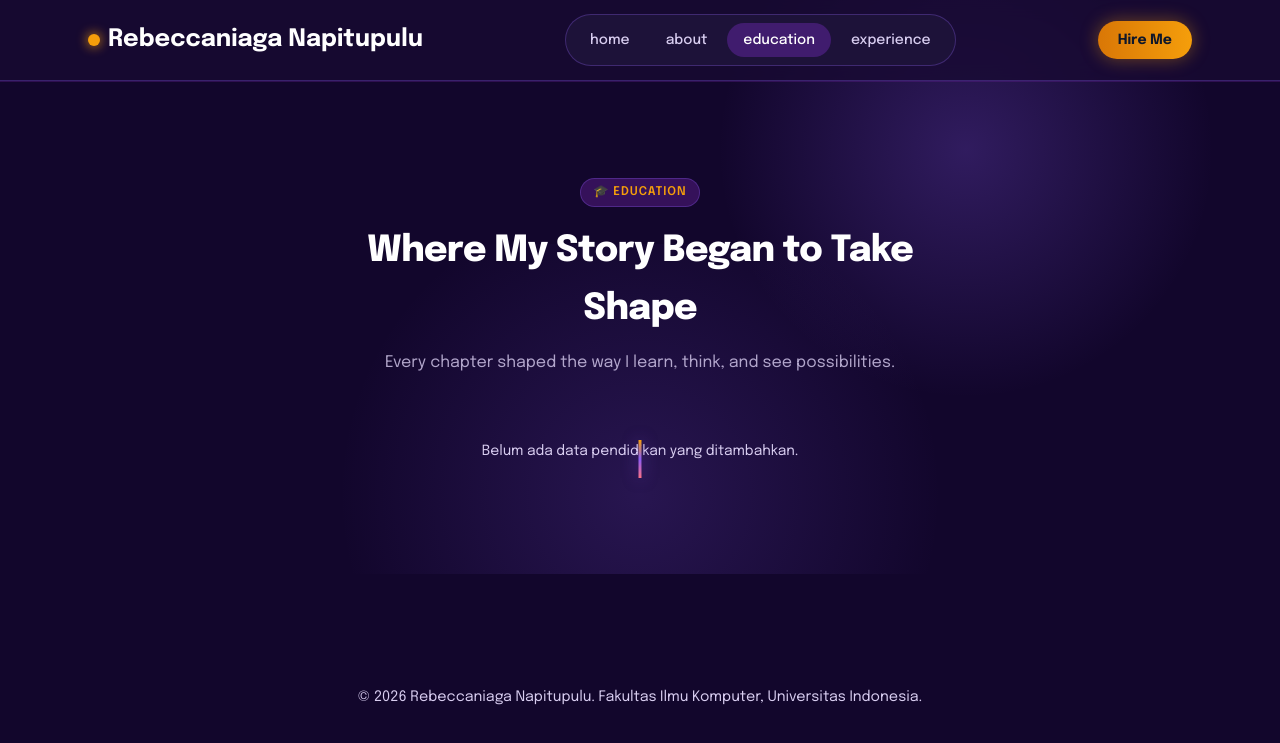
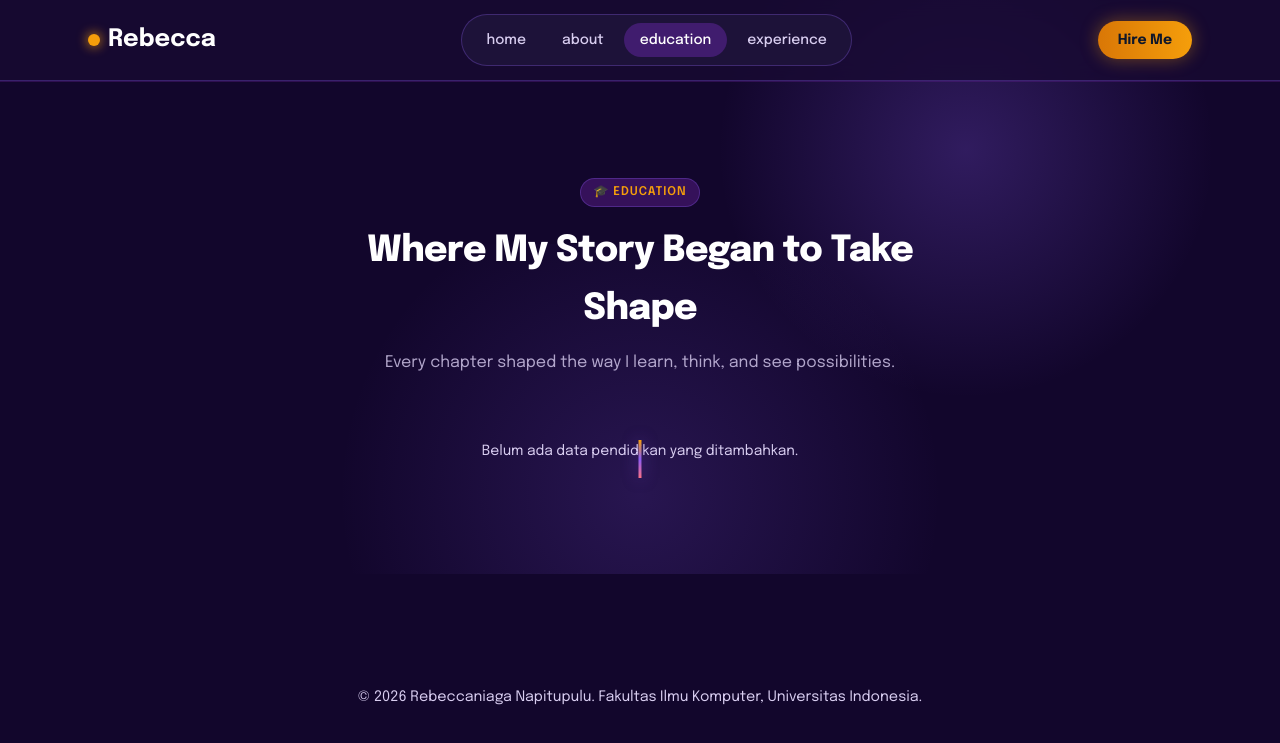
Before and after one commit to rebeccania/myportofolio, a Django app: page /education/ in a window 1280 px wide. Shown: the top 743 px of the page. Run offline with Django 5.2, Linux system fonts and the light colour scheme; data that the repository does not hold is empty.

Commit message:
fix: update navbar name and footer full name

```diff
--- a/main/views.py
+++ b/main/views.py
@@ -20,7 +20,8 @@ def show_main(request):
 
 def show_experience(request):
     context = {
-        "name": "Rebeccaniaga Napitupulu",
+        'short_name': "Rebecca",
+        "full_name": "Rebeccaniaga Napitupulu",
         "experience_list": Experience.objects.all(),
     }
     return render(request, "experience.html", context)
@@ -28,7 +29,8 @@ def show_experience(request):
 def show_education(request):
     education_list = Education.objects.all().order_by('-start_year')
     context = {
-        'name': 'Rebeccaniaga Napitupulu',
+        'short_name': "Rebecca",
+        'full_name': 'Rebeccaniaga Napitupulu',
         'education_list': education_list,
     }
     return render(request, 'education.html', context)
--- a/templates/education.html
+++ b/templates/education.html
@@ -23,7 +23,7 @@
 
       <a href="{% url 'main:show_main' %}" class="brand">
         <span class="brand-dot"></span>
-        {{ name }}
+        {{ short_name }}
       </a>
 
       <nav class="main-nav">
@@ -93,7 +93,7 @@
   <footer class="site-footer" style="padding: 3rem 0; text-align: center; border-top: 1px solid var(--line); margin-top: 4rem;">
     <div class="container">
       <p style="color: var(--text-muted); font-size: 0.9rem;">
-        &copy; 2026 {{ name }}. Fakultas Ilmu Komputer, Universitas Indonesia.
+        &copy; 2026 {{ full_name }}. Fakultas Ilmu Komputer, Universitas Indonesia.
       </p>
     </div>
   </footer>
--- a/templates/experience.html
+++ b/templates/experience.html
@@ -23,7 +23,7 @@
 
       <a href="{% url 'main:show_main' %}" class="brand">
         <span class="brand-dot"></span>
-        {{ name }}
+        {{ short_name }}
       </a>
 
       <nav class="main-nav">
@@ -78,7 +78,7 @@
   <footer class="site-footer" style="padding: 3rem 0; text-align: center; border-top: 1px solid var(--line); margin-top: 4rem;">
     <div class="container">
       <p style="color: var(--text-muted); font-size: 0.9rem;">
-        &copy; 2026 {{ name }}. Fakultas Ilmu Komputer, Universitas Indonesia.
+        &copy; 2026 {{ full_name }}. Fakultas Ilmu Komputer, Universitas Indonesia.
       </p>
     </div>
   </footer>
```
